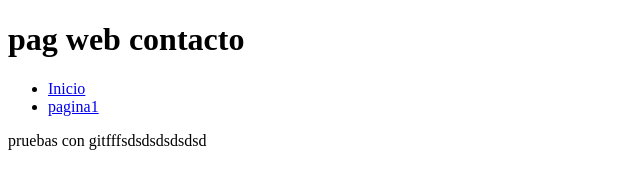
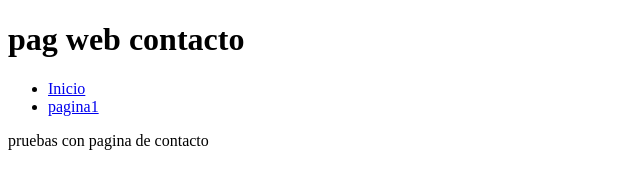
Before and after one commit to tavos3/test, a plain HTML site: page pagina1.html in a window 1280 px wide. Shown: the full height of the page, 0-640 px from the left. Drawn offline with Linux system fonts and the light colour scheme.

Commit message:
cambio de descripcion de contacto

```diff
--- a/pagina1.html
+++ b/pagina1.html
@@ -12,7 +12,7 @@
         <li><a href="index.html">Inicio</a></li>
         <li><a href="pagina1.html">pagina1</a></li>
     </ul>
-    <p>pruebas con gitfffsdsdsdsdsdsd</p>
+    <p>pruebas con pagina de contacto</p>
 
 </body>
 </html>
```
